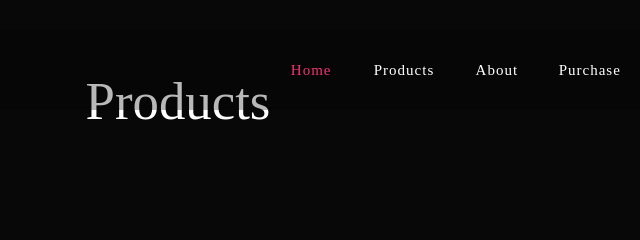
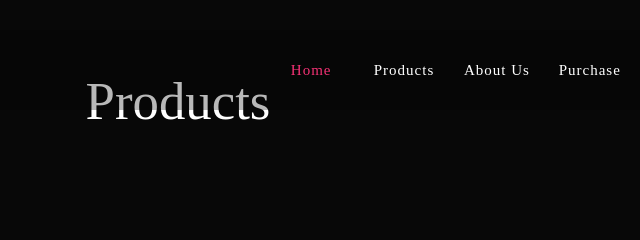
Before and after one commit to Nibras-S/parisessence, a plain HTML site: page web/index.html in a window 1280 px wide. Shown: the top 240 px of the page, 462-1102 px from the left. Drawn offline with nearby package versions, Linux system fonts and the light colour scheme.

Commit message:
Update index.html

```diff
--- a/web/index.html
+++ b/web/index.html
@@ -76,7 +76,7 @@
 									<a href="#about" class="scroll">Products</a>
 								</li>
 								<li>
-									<a href="#aboutus" class="scroll">About</a>
+									<a href="#aboutus" class="scroll">About Us</a>
 								</li>
 
 
```
